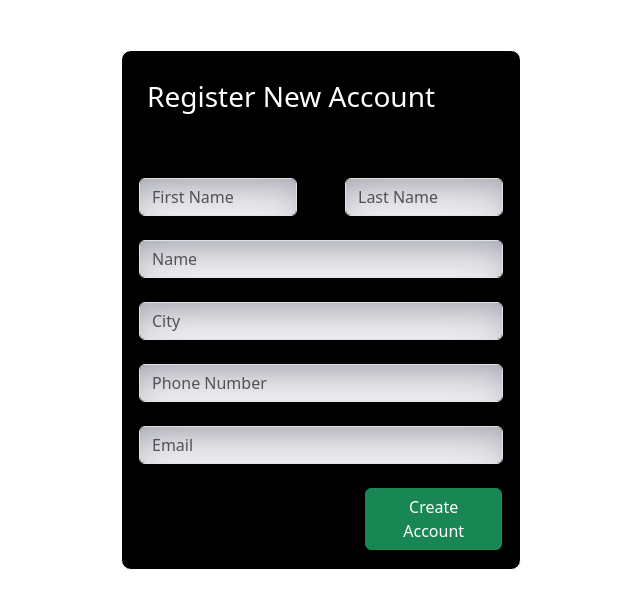
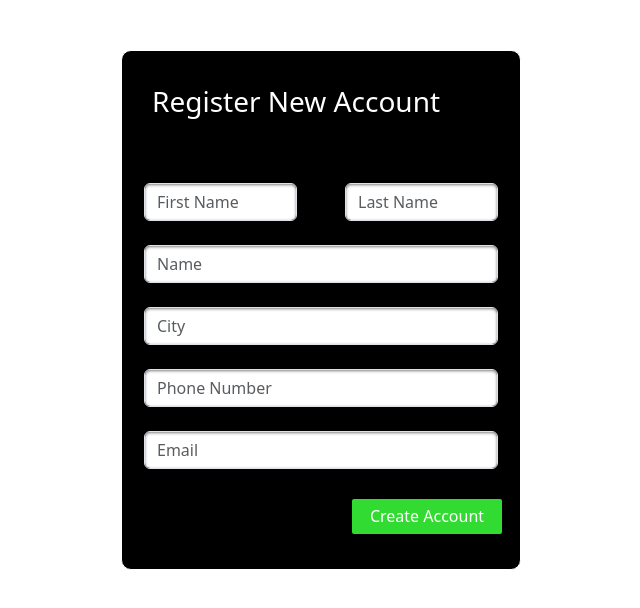
Before and after one commit to klmadhu247/samplerepo, a React (Create React App) app: page / in a window 1280 px wide. Shown: the top 608 px of the page, without its empty margins (319-959 px from the left). Built offline with nearby package versions, Linux system fonts and the light colour scheme.

Commit message:
Form updated

```diff
--- a/src/Register.js
+++ b/src/Register.js
@@ -7,7 +7,7 @@ class Register extends Component
         return (
             <div className="Register__Container mb-5">
 
-                <h3 className="h3 mt-4">Register New Account</h3>
+                <h3 className="h3 mt-4 ml-2">Register New Account</h3>
 
                 <form>
                     <div className="row py-2">
@@ -38,7 +38,11 @@ class Register extends Component
                             <input type="text" className="form-control" placeholder="Email"/>
                         </div>
 
-                        <button className="btn btn-success mt-4 col-4 d-flex  ">Create Account</button>
+
+
+                        <div>
+                            <button className="bb"> Create Account</button>
+                        </div>
 
 
                     </div>
--- a/src/register.css
+++ b/src/register.css
@@ -3,7 +3,7 @@
     width: 400px;
     height:520px;
     border: 1px solid;
-    padding: 5px;
+    padding: 10px;
     margin: auto;
     margin-top: 50px;
     margin-bottom: 20px;
@@ -14,12 +14,7 @@
 }
 
 
-.btn
-{
-    margin-left: 250px;
 
-
-}
 
 .h3
 {
@@ -28,5 +23,17 @@
 
 .form-control
 {
-    box-shadow: rgba(50, 50, 93, 0.25) 0px 30px 60px -12px inset, rgba(0, 0, 0, 0.3) 0px 18px 36px -18px inset;
+    box-shadow: inset 0 1px 3px rgba(0, 0, 0, 0.5), 0 0 15px rgba(0, 0, 0, 0.5);
 }
+
+.bb
+{
+    background-color: rgb(50, 219, 50);
+    border: none;
+    border-radius: 2px;
+    color: white;
+    margin-left: 220px;
+    width: 150px;
+    height: 35px;
+    margin-top: 30px;
+}
```
